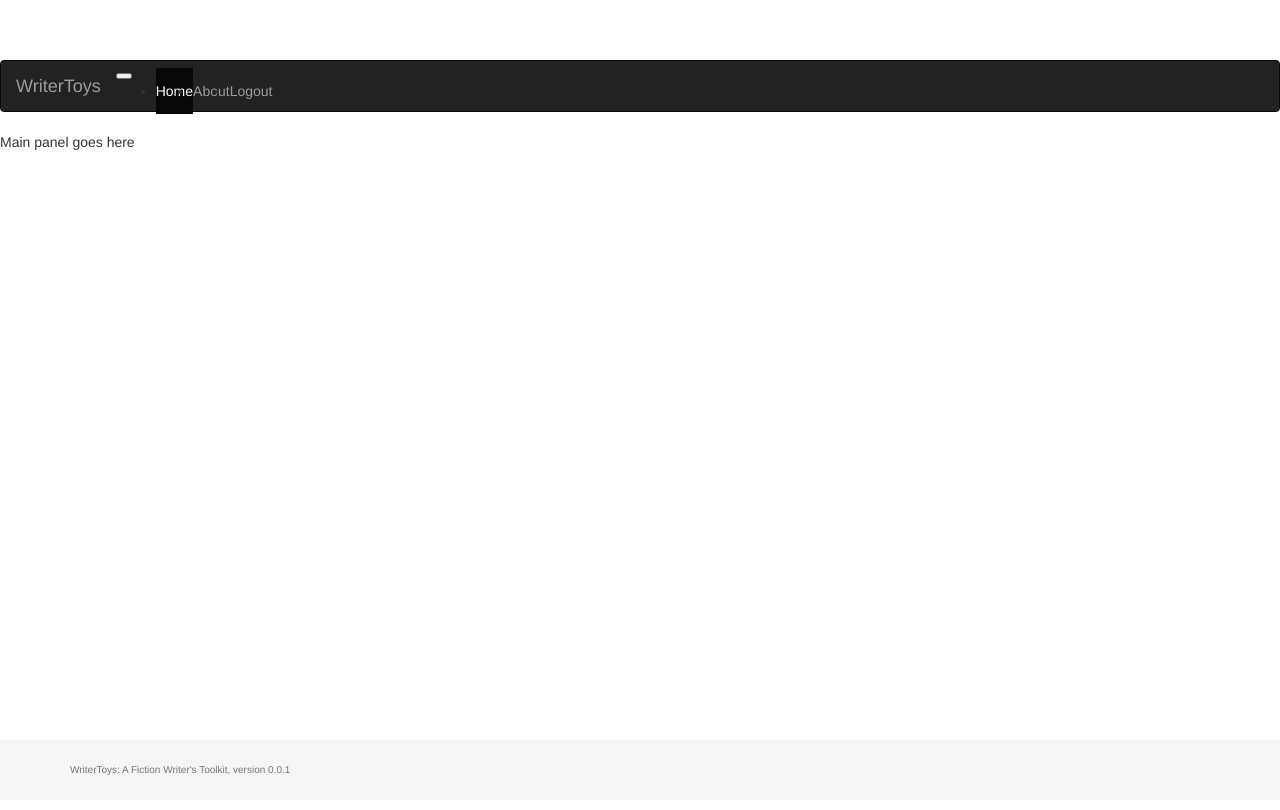
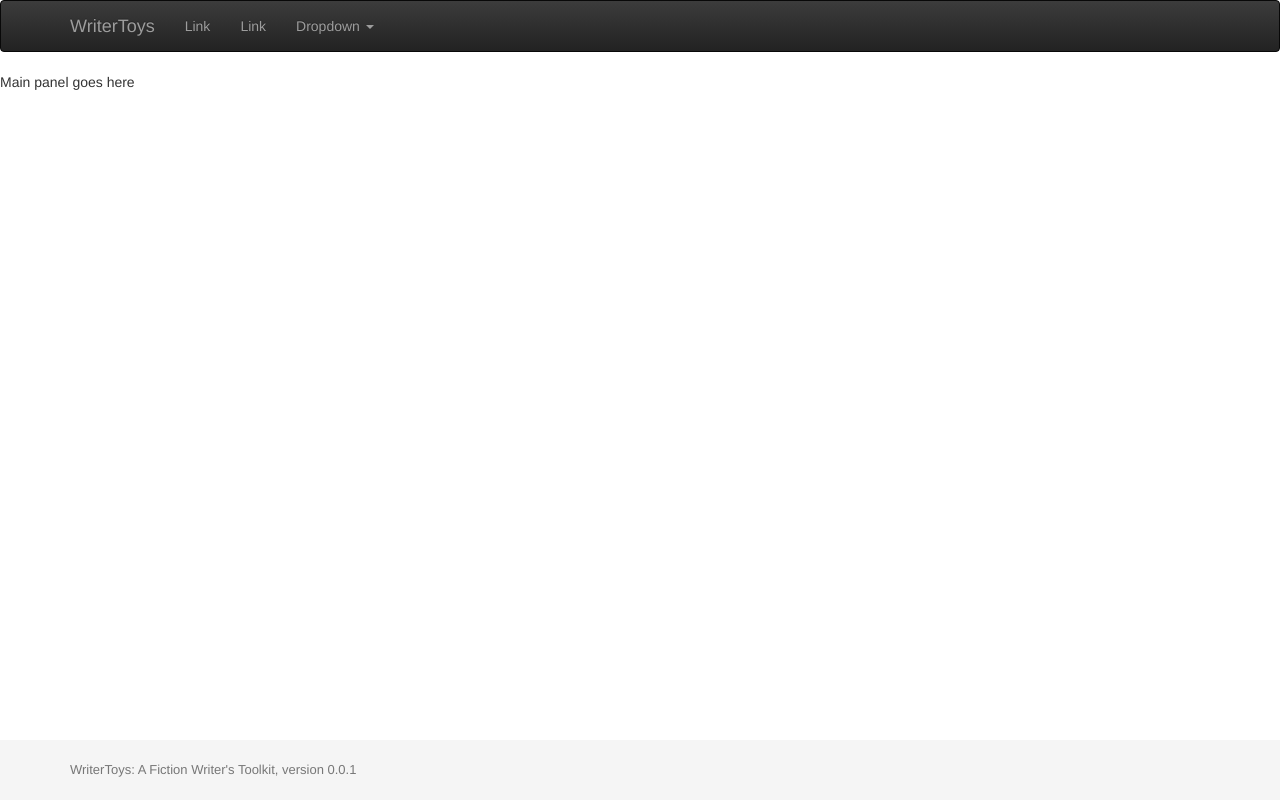
Before and after one commit to rlunde/writertoys, a React (Create React App) app in the folder client/: page / in a window 1280 px wide. Built offline with nearby package versions, Linux system fonts and the light colour scheme.

Commit message:
fixed layout issues by moving to react-bootstrap

```diff
--- a/client/package.json
+++ b/client/package.json
@@ -6,6 +6,7 @@
     "bootstrap": "^3.3.7",
     "jquery": "^3.2.1",
     "react": "^15.6.2",
+    "react-bootstrap": "^0.31.5",
     "react-dom": "^15.6.1",
     "react-redux": "^5.0.6",
     "react-router": "^4.2.0",
--- a/client/src/components/App.js
+++ b/client/src/components/App.js
@@ -1,39 +1,35 @@
 import React, {Component} from 'react';
 import 'bootstrap/dist/css/bootstrap.css'
+import 'bootstrap/dist/css/bootstrap-theme.css'
 import '../style/writertoys.css'
+import { Nav, NavItem, MenuItem, Navbar, NavDropdown } from 'react-bootstrap'
+
+const navbarInstance = (
+  <Navbar inverse>
+    <Navbar.Header>
+      <Navbar.Brand>
+        <a href="#">WriterToys</a>
+      </Navbar.Brand>
+    </Navbar.Header>
+    <Nav>
+      <NavItem eventKey={1} href="#">Link</NavItem>
+      <NavItem eventKey={2} href="#">Link</NavItem>
+      <NavDropdown eventKey={3} title="Dropdown" id="basic-nav-dropdown">
+        <MenuItem eventKey={3.1}>Action</MenuItem>
+        <MenuItem eventKey={3.2}>Another action</MenuItem>
+        <MenuItem eventKey={3.3}>Something else here</MenuItem>
+        <MenuItem divider />
+        <MenuItem eventKey={3.4}>Separated link</MenuItem>
+      </NavDropdown>
+    </Nav>
+  </Navbar>
+);
 
 class App extends Component {
   render() {
     return (
       <div>
-        <nav className="navbar navbar-toggleable-md navbar-inverse fixed-top bg-inverse">
-          <button
-            className="navbar-toggler navbar-toggler-right"
-            type="button"
-            data-toggle="collapse"
-            data-target="#navbarCollapse"
-            aria-controls="navbarCollapse"
-            aria-expanded="false"
-            aria-label="Toggle navigation">
-            <span className="navbar-toggler-icon"></span>
-          </button>
-          <a className="navbar-brand" href="/">WriterToys</a>
-          <div className="collapse navbar-collapse" id="navbarCollapse">
-            <ul className="navbar-nav mr-auto">
-              <li className="nav-item active">
-                <a className="nav-link" href="/">Home
-                  <span className="sr-only">(current)</span>
-                </a>
-              </li>
-              <li className="nav-item">
-                <a className="nav-link" href="/about">About</a>
-              </li>
-              <li className="nav-item">
-                <a className="nav-link disabled" href="/logout">Logout</a>
-              </li>
-            </ul>
-          </div>
-        </nav>
+        {navbarInstance}
         <div className="main">
           Main panel goes here
         </div>
--- a/client/src/style/writertoys.css
+++ b/client/src/style/writertoys.css
@@ -3,13 +3,11 @@ html {
   position: relative;
   min-height: 100%;
 }
-
+/*
 body {
-  /* Margin top by navbar height */
   margin-top: 60px;
-  /* Margin bottom by footer height */
   margin-bottom: 60px;
-}
+} */
 .main {
   margin: 0 auto;
 }
@@ -24,5 +22,5 @@ body {
   line-height: 60px;
   /* Vertically center the text there */
   background-color: #f5f5f5;
-  font-size: x-small;
+  font-size: small;
 }
```
Also changed, not shown: client/journal.txt (deleted), 2 other files (tests, documents, lock files or other folders).
